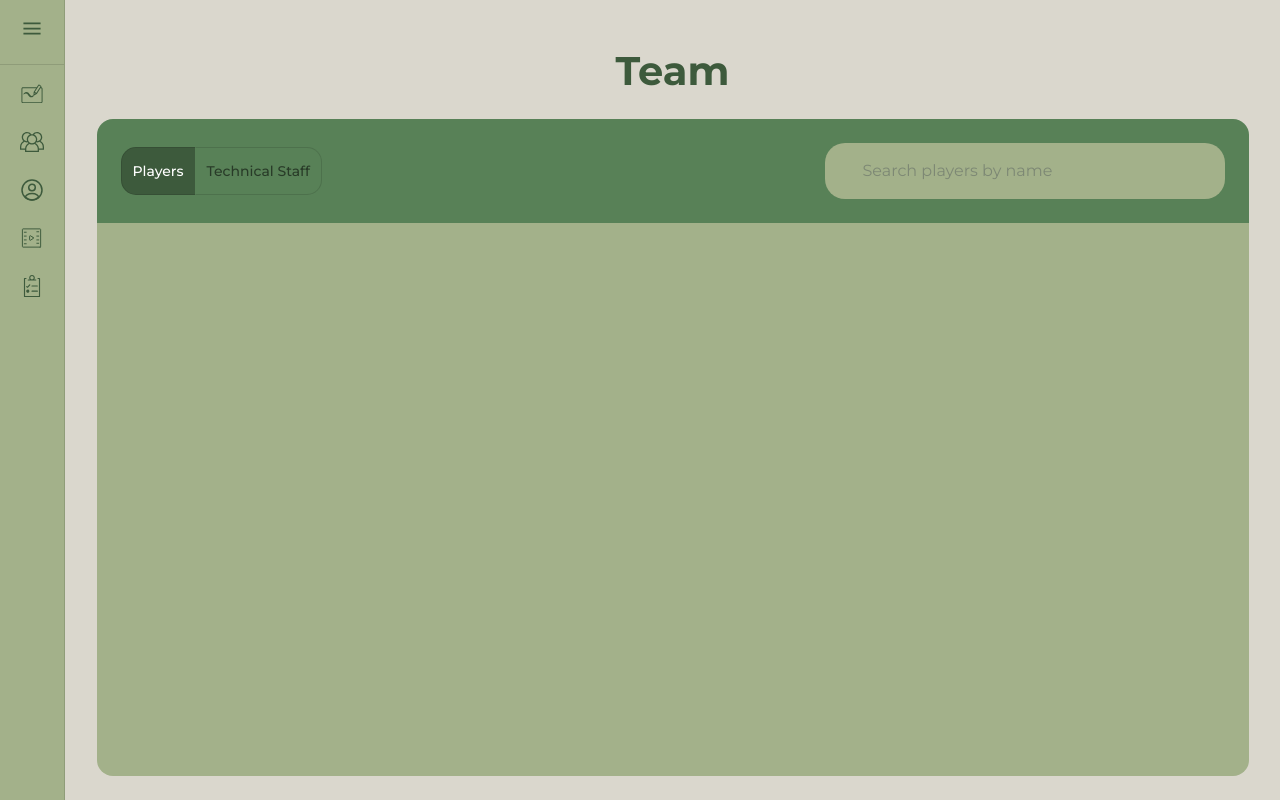
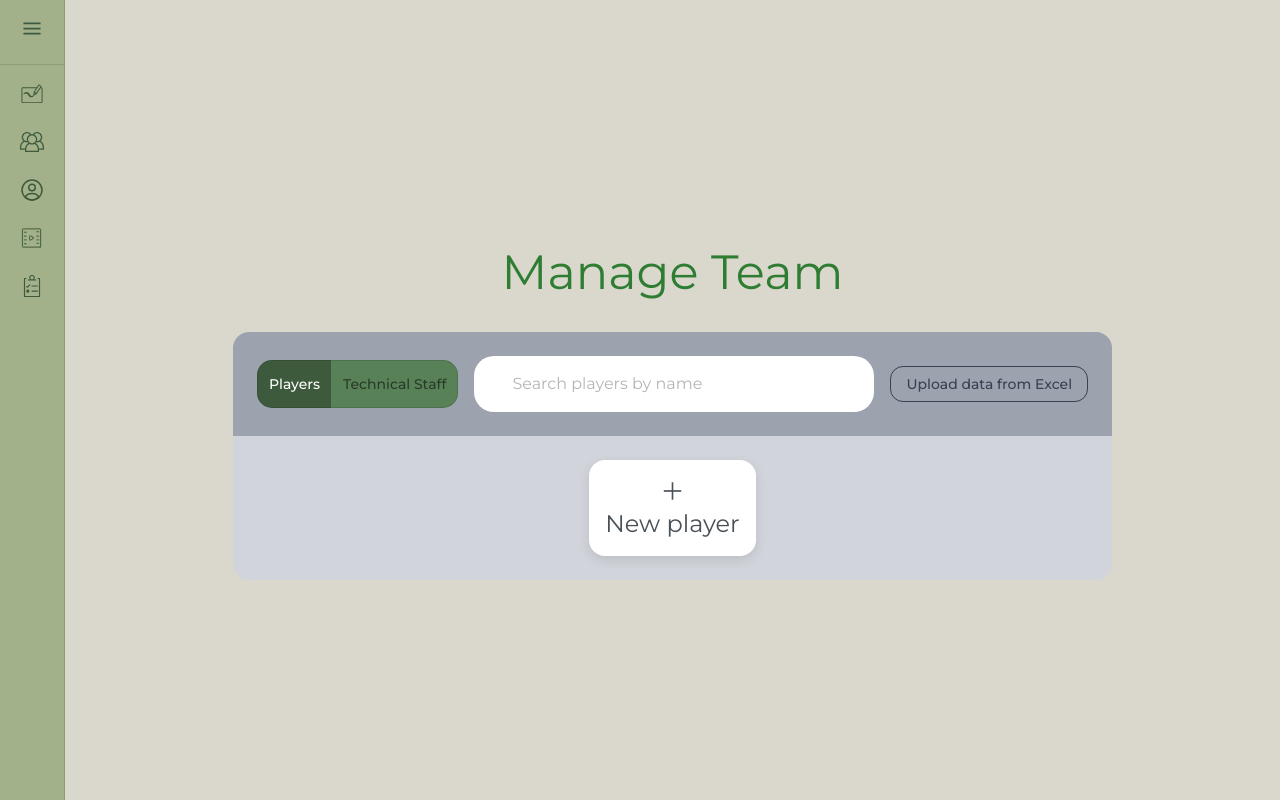
Before and after one commit to andreea-lipan/beyond-ball, a React (Vite) app in the folder beyond-ball-fe/: page /team in a window 1280 px wide. Built offline with nearby package versions, Linux system fonts and the light colour scheme; no server answers; some icons are missing.

Commit message:
Fetch real team data in TeamAdminPage;

```diff
--- a/beyond-ball-fe/src/App.jsx
+++ b/beyond-ball-fe/src/App.jsx
@@ -55,7 +55,7 @@ function App() {
                                         sessionStorage.setItem("lastValidPath", "/team");
                                         return <TeamPage/>;
                                     })()
-                                    : <TeamPage/>
+                                    : <TeamAdminPage/>
                             }
                         />
 
--- a/beyond-ball-fe/src/pages/TeamAdminPage.jsx
+++ b/beyond-ball-fe/src/pages/TeamAdminPage.jsx
@@ -16,34 +16,32 @@ import DeleteIcon from "@mui/icons-material/Delete";
 import SearchIcon from "@mui/icons-material/Search";
 import Layout from "../components/Layout.jsx";
 import { useAuth } from "../components/AuthContext";
-
-const mockTeam = [
-  { id: 1, name: "Lionel Messi", role: "Player", position: "Bench", goals: 2, assists: 0, active: true },
-  { id: 2, name: "Laura James", role: "Technical Staff", position: "Analyst", goals: 0, assists: 0, active: true },
-  { id: 3, name: "Jamie Vardy", role: "Player", position: "Striker", goals: 5, assists: 1, active: true },
-  { id: 4, name: "Chris Walker", role: "Technical Staff", position: "Coach", goals: 0, assists: 0, active: true },
-];
+import UserService from "../APIs/UserService.js";
+import Storage from "../utils/Storage.js";
 
 const TeamAdminPage = () => {
-  const [team, setTeam] = useState(mockTeam);
+  const { role } = useAuth();
+  const teamId = Storage.getTeamIdFromToken(); // or useAuth().teamId;
+  const [team, setTeam] = useState([]);
+  const [teamName, setTeamName] = useState("");
   const [search, setSearch] = useState("");
-  const [filter, setFilter] = useState("Player");
-  const { role, teamId } = useAuth();
-  const [teamName, setTeamName] = useState("");
+  const [filter, setFilter] = useState("PLAYER");
 
   useEffect(() => {
-    const fetchTeamName = async () => {
-      const fakeDatabase = {
-        1: "muimui",
-        2: "admin",
-      };
-      if (teamId) {
-        setTeamName(fakeDatabase[teamId] || "Unknown Team");
-      }
-    };
+    if (teamId) {
+      fetchTeamData();
+    }
+  }, [teamId]);
 
-    fetchTeamName();
-  }, [teamId]);
+  const fetchTeamData = async () => {
+    try {
+      const response = await UserService.getTeamMembers(teamId);
+      setTeam(response.members);
+      setTeamName(response.teamName);
+    } catch (error) {
+      console.error("Failed to fetch team data", error);
+    }
+  };
 
   const handleToggleActive = (id) => {
     setTeam(prev =>
@@ -58,7 +56,7 @@ const TeamAdminPage = () => {
   };
 
   const filteredTeam = team.filter(member =>
-    member.role === filter && member.name.toLowerCase().includes(search.toLowerCase())
+    member.role === filter && member.username?.toLowerCase().includes(search.toLowerCase())
   );
 
   return (
@@ -67,28 +65,11 @@ const TeamAdminPage = () => {
         Manage Team {teamName}
       </Typography>
 
-      <Box sx={{
-        backgroundColor: "#9ca3af",
-        padding: 3,
-        borderRadius: "16px 16px 0 0",
-        marginX: 4,
-        marginTop: 4,
-      }}>
-        <Box sx={{
-          display: 'flex',
-          justifyContent: 'space-between',
-          alignItems: 'center',
-          flexWrap: 'wrap',
-          gap: 2,
-        }}>
-          <ToggleButtonGroup
-            value={filter}
-            exclusive
-            onChange={handleFilterChange}
-            aria-label="Role Filter"
-          >
-            <ToggleButton value="Player">Players</ToggleButton>
-            <ToggleButton value="Technical Staff">Technical Staff</ToggleButton>
+      <Box sx={{ backgroundColor: "#9ca3af", padding: 3, borderRadius: "16px 16px 0 0", marginX: 4, marginTop: 4 }}>
+        <Box sx={{ display: 'flex', justifyContent: 'space-between', alignItems: 'center', flexWrap: 'wrap', gap: 2 }}>
+          <ToggleButtonGroup value={filter} exclusive onChange={handleFilterChange}>
+            <ToggleButton value="PLAYER">Players</ToggleButton>
+            <ToggleButton value="STAFF">Technical Staff</ToggleButton>
           </ToggleButtonGroup>
 
           <TextField
@@ -100,13 +81,8 @@ const TeamAdminPage = () => {
               backgroundColor: "#ffffff",
               borderRadius: 5,
               boxShadow: "none",
-              "& .MuiOutlinedInput-root": {
-                borderRadius: '25px',
-                boxShadow: "none",
-              },
-              "& fieldset": {
-                border: "none",
-              },
+              "& .MuiOutlinedInput-root": { borderRadius: '25px', boxShadow: "none" },
+              "& fieldset": { border: "none" },
             }}
             InputProps={{
               startAdornment: (
@@ -123,12 +99,7 @@ const TeamAdminPage = () => {
         </Box>
       </Box>
 
-      <Box sx={{
-        backgroundColor: "#d1d5db",
-        padding: 3,
-        borderRadius: "0 0 16px 16px",
-        marginX: 4,
-      }}>
+      <Box sx={{ backgroundColor: "#d1d5db", padding: 3, borderRadius: "0 0 16px 16px", marginX: 4 }}>
         <Grid container spacing={3} justifyContent="center">
           <Grid item xs={12} sm={6} md={4} lg={3}>
             <Card sx={{
@@ -163,20 +134,12 @@ const TeamAdminPage = () => {
                 transition: "0.3s",
                 "&:hover": { boxShadow: "0 6px 18px rgba(0,0,0,0.2)" }
               }}>
-                <Avatar
-                  src="https://upload.wikimedia.org/wikipedia/commons/b/b8/Lionel_Messi_20180626.jpg"
-                  alt={member.name}
-                  sx={{ width: 56, height: 56, mb: 1 }}
-                />
-                <Typography variant="h6">{member.name}</Typography>
-                <Typography variant="body2">Position: {member.position}</Typography>
+                <Avatar alt={member.username} sx={{ width: 56, height: 56, mb: 1 }} />
+                <Typography variant="h6">{member.username}</Typography>
+                <Typography variant="body2">Position: {member.position || 'N/A'}</Typography>
                 <Typography variant="body2">Goals: {member.goals}</Typography>
                 <Typography variant="body2">Assists: {member.assists}</Typography>
-                <IconButton
-                  onClick={() => handleToggleActive(member.id)}
-                  color="secondary"
-                  title="Set Inactive"
-                >
+                <IconButton onClick={() => handleToggleActive(member.id)} color="secondary" title="Set Inactive">
                   <DeleteIcon />
                 </IconButton>
               </Card>
```
